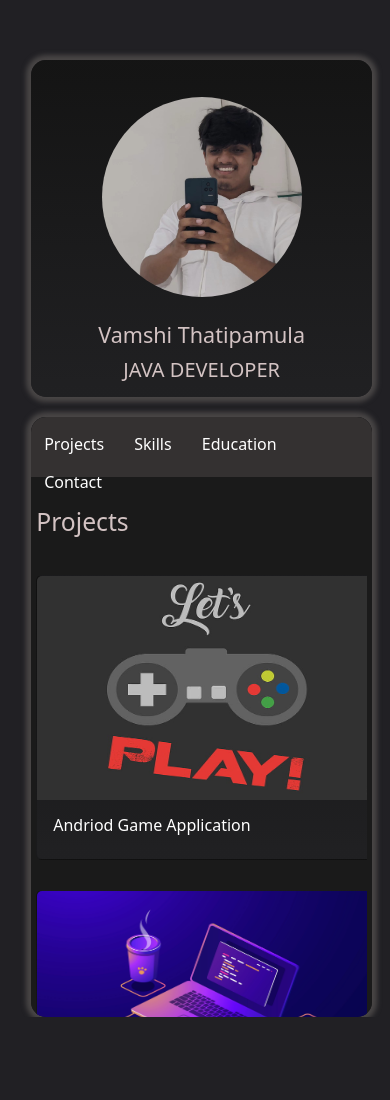
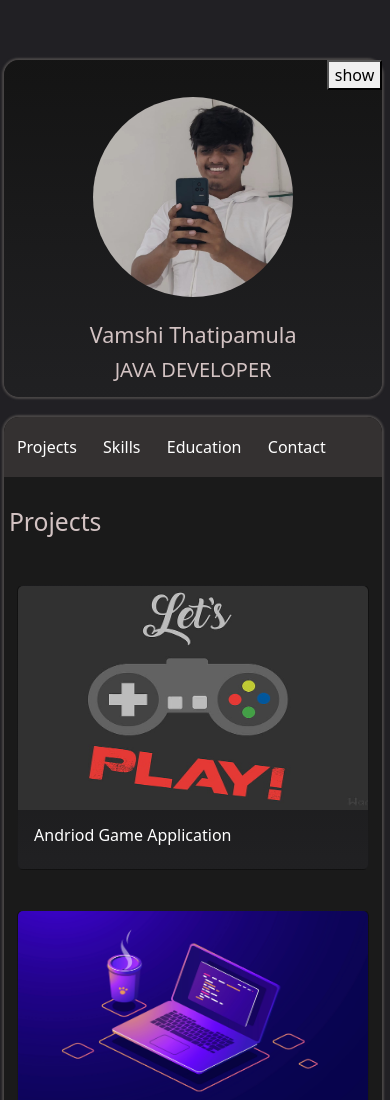
Before and after one commit to vamshithatipamula/MYPortfolio, a plain HTML site: page index.html in a window 390 px wide. Shown: the top 1100 px of the page. Before the commit the page ends 1017 px from the top, so only its background shows below. Drawn offline with Linux system fonts and the light colour scheme.

Commit message:
Add files via upload

```diff
--- a/index.css
+++ b/index.css
@@ -17,6 +17,9 @@
 body{
     background-color: rgb(33, 32, 36) !important;
 
+}
+.anotherdetailbox{
+    display: none;
 }
 .navbar{
     height: 60px;
@@ -50,9 +53,13 @@ border: 5px solid rgb(73, 73, 73);
  border-radius: 15px;
 
 }
+.show{
+    display: none;
+}
 
 
 .box1{
+    position: relative;
     height: 600px;
     width: 20%;
     /* background-color:rgb(43, 31, 31) ; */
@@ -444,6 +451,8 @@ margin-left: 50px;
     .box2{
         width: 780px;
     }
+
+
 }
 @media screen and (min-width:820px) and (max-width:1100px) {
     .box1{
@@ -453,10 +462,26 @@ margin-left: 50px;
 
 
     }
+    .anotherdetailbox{
+        display: none;
+    }
+    .show{
+        position: absolute;
+        top: 0;
+        right: 0;
+        display: block;
+
+    }
     .box2{
         width: 95%;
         margin-top: 20px;
 
+        height: auto;
+        overflow: hidden;
+    }
+    .projects{
+        overflow-y: hidden;
+        height: fit-content;
     }
     .boc12{
         display: block;
@@ -472,12 +497,37 @@ margin-left: 50px;
         width: 95%;
         padding: 7px;
         height: auto;
-
+        box-shadow: 0px 0px 2px 2px rgb(73, 70, 70);
+    }
+    .anotherdetailbox{
+        display: none;
+    }
+    .show{
+        position: absolute;
+        top: 0;
+        right: 0;
+        display: block;
 
     }
+    .projectbox{
+
+        margin-top: 10px;
+        border-radius: 20px;
+    }
+    .radius{
+        border-radius: 30px !important;
+    }
+    .projects{
+        overflow-y: hidden;
+        height: fit-content;
+    }
+
     .box2{
         width: 95%;
         margin-top: 20px;
+        height: auto;
+        overflow: hidden;
+        box-shadow: 0px 0px 2px 2px rgb(73, 70, 70);
 
     }
     .boc12{
@@ -495,6 +545,25 @@ margin-left: 50px;
     margin-right: 0;
 
   }
+  .anotherdetailbox{
+    display: none;
+}
+  .show{
+    position: absolute;
+    top: 0;
+    right: 0;
+    display: block;
+
+}
+  .projectbox{
+    margin-top: 10px;
+    border-radius: 3px;
+    width: 90%;
+}
+  .projects{
+    overflow-y: hidden;
+    height: fit-content;
+}
   .navbar ul{
     padding-left: 0;
     margin: 0;
@@ -507,3 +576,59 @@ margin-left: 50px;
     padding: 5px;
   }
 }
+@media screen and (min-width:345px) and (max-width:400px) {
+    .navbar{
+        text-align: center !important;
+        font-size: 1px;
+    }
+    .anotherdetailbox{
+        display: none;
+    }
+    .navbar ul{
+        padding-left: 0;
+        margin: 0;
+        float: none;
+    }
+    .projects{
+        overflow-y: hidden;
+        height: fit-content;
+    }
+    .projectbox{
+        margin-top: 10px;
+        border-radius: 3px;
+        width: 90%;
+    }
+    .box1{
+        width: 98%;
+        padding: 7px;
+        height: auto;
+        box-shadow: 0px 0px 2px 2px rgb(73, 70, 70);
+
+    }
+    .show{
+        position: absolute;
+        top: 0;
+        right: 0;
+        display: block;
+
+    }
+    .box2{
+        width: 98%;
+        margin-top: 20px;
+        overflow: hidden;
+        height: auto;
+        box-shadow: 0px 0px 2px 2px rgb(73, 70, 70);
+
+
+    }
+    .boc12{
+        display: block;
+        margin-left: 1%;
+    }
+    .show{
+        position: absolute;
+        top: 0;
+        right: 0;
+        display: block;
+    }
+}
--- a/index.html
+++ b/index.html
@@ -18,6 +18,7 @@
         <img id="photo" src="img/WhatsApp Image 2024-02-19 at 12.21.49_5641e2b8.jpg" alt="">
         <h4 id="h2name" >Vamshi Thatipamula</h4>
         <h5 id="h5name" >JAVA DEVELOPER</h5>
+        <button class="show">show</button>
         </div>
 
         <div class="persondetails">
@@ -70,6 +71,54 @@
 
             </div>
 <!-- email,link,insta -->
+<!-- anotheronve -->
+<div class="anotherdetailbox">
+
+
+    <div class="personaldetailsbody">
+
+        <div class="emailimg">
+            <img id="emailimg" src="img/ion--mail-unread.svg" alt="">
+        </div>
+        <div class="emailtext">
+            <a href="mailto:vamshithatipamula225@gmail.com"><h6>vamshithatipamula225@gmail.com</h6></a>
+        </div>
+
+        <div class="personaldetailsbody">
+
+          <div class="emailimg">
+              <img id="emailimg" src="img/skill-icons--github-light.svg" alt="">
+          </div>
+          <div class="emailtext">
+              <a href="https://github.com/vamshithatipamula"><h6>vamshithatipamula-Github</h6></a>
+          </div>
+
+        <div class="personaldetailsbody">
+
+            <div class="emailimg">
+                <img id="emailimg" src="img/skill-icons--linkedin.svg" alt="">
+            </div>
+            <div class="emailtext">
+                <a href="mailto:vamshithatipamula225@gmail.com"><h6>vamshithatipamula225</h6></a>
+            </div>
+
+
+
+            <div class="personaldetailsbody">
+
+                <div class="emailimg">
+                    <img id="emailimg" src="img/skill-icons--instagram.svg" alt="">
+                </div>
+                <div class="emailtext">
+                    <a href="mailto:vamshithatipamula225@gmail.com"><h6>vamshivamc12</h6></a>
+                </div>
+
+
+
+
+
+    </div>
+<!-- end -->
 
         </div>
     </aside>
@@ -100,15 +149,15 @@
 <h2 >Projects</h2>
 
 </div>
-   <a href="https://gadgetszone.netlify.app/"><div class="projects  ">
-      <div class="card projectbox backcolor" style="width: 22rem; ">
+   <a href="https://play.google.com/store/apps/details?id=com.game.vmgaming&pcampaignid=web_share" class="radius"><div class="projects  ">
+      <div class="card projectbox backcolor  " style="width: 22rem; ">
           <img src="img/HD-wallpaper-lets-play-console-game-gamepad-lets-play.jpg" style="height: 14rem;" class="card-img-top" alt="...">
           <div class="card-body " style="color: white;">
               <h6>Andriod Game Application</h6>
             <!-- <p class="card-text">Some quick example text to build on the card title and make up the bulk of the card's content.</p> -->
           </div>
         </div></a>
-        <a href="https://gunny1.netlify.app/"> <div class="card projectbox backcolor" style="width: 22rem;">
+        <a href="https://gunny1.netlify.app/" class="radius"> <div class="card projectbox backcolor" style="width: 22rem;">
           <img src="img/webdev.jpg" class="card-img-top" style="height: 14rem;" alt="...">
           <div class="card-body" style="color: white;">
               <h6>Static Web Page</h6>
```
